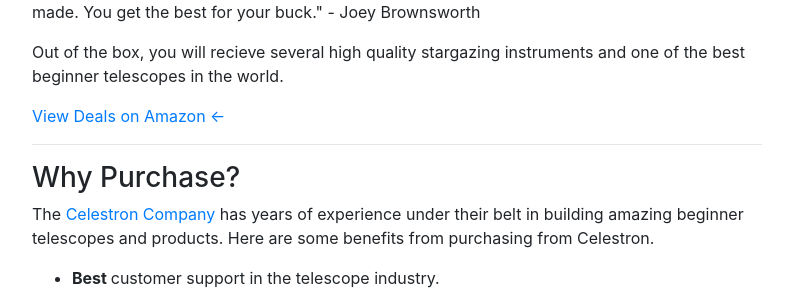
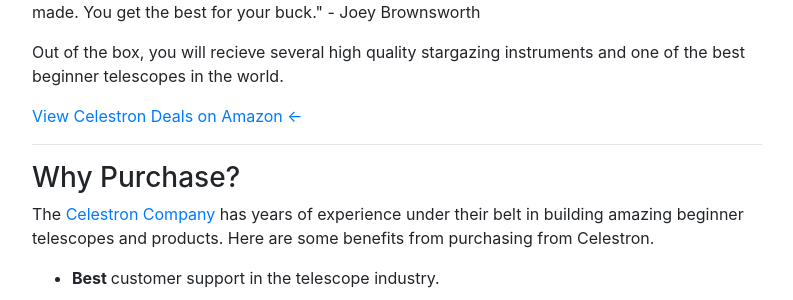
Before and after one commit to PaulMcPython18/AsteroidCollisionSimulator, a Flask app: page /telescope-review-celeston-powerseeker-127eq in a window 1280 px wide. Shown: the part 1463-1763 px from the top of the page, without its empty margins (53-846 px from the left). Run offline with Flask 2, Linux system fonts and the light colour scheme; some libraries are stand-ins or nearby versions.

Commit message:
Update 1ARTICLE.html

```diff
--- a/templates/1ARTICLE.html
+++ b/templates/1ARTICLE.html
@@ -6,15 +6,10 @@
     <meta name="viewport" content="width=device-width, initial-scale=1, shrink-to-fit=no">
     <meta name="description" content="">
     <meta name="author" content="">
-    <link rel="canonical" href="https://getbootstrap.com/docs/4.0/examples/blog/">
     <title>Celestron PowerSeeker 127EQ Telescope Review (AN HONEST REVIEW)</title>
   	<meta name="description" content="An honest review for the Celestron PowerSeeker 127EQ Telescope">
-    <link rel="canonical" href="https://getbootstrap.com/docs/4.0/examples/blog/">
-    <!-- Bootstrap core CSS -->
     <link rel="stylesheet" href="https://stackpath.bootstrapcdn.com/bootstrap/4.3.1/css/bootstrap.min.css">
-
-    <!-- Custom styles for this template -->
-    <link href="https://fonts.googleapis.com/css?family=Playfair+Display:700,900" rel="stylesheet">
+      <link href="https://fonts.googleapis.com/css?family=Playfair+Display:700,900" rel="stylesheet">
     <link href="blog.css" rel="stylesheet">
   </head>
 
@@ -132,7 +127,7 @@
               <p>"The Celeston Powerseeker 127EQ is probably on of the best astronomy purchases I have ever made. You get the best for your buck." - Joey Brownsworth</p>
             </blockquote>
             <p>Out of the box, you will recieve several high quality stargazing instruments and one of the best beginner telescopes in the world.</p>
-            <p><a href="https://amzn.to/2XRLIp6"> View Deals on Amazon &larr;</a></p>
+            <p><a href="https://amzn.to/2XRLIp6"> View Celestron Deals on Amazon &larr;</a></p>
             <script async src="https://pagead2.googlesyndication.com/pagead/js/adsbygoogle.js"></script>
 <ins class="adsbygoogle"
      style="display:block; text-align:center;"
```
